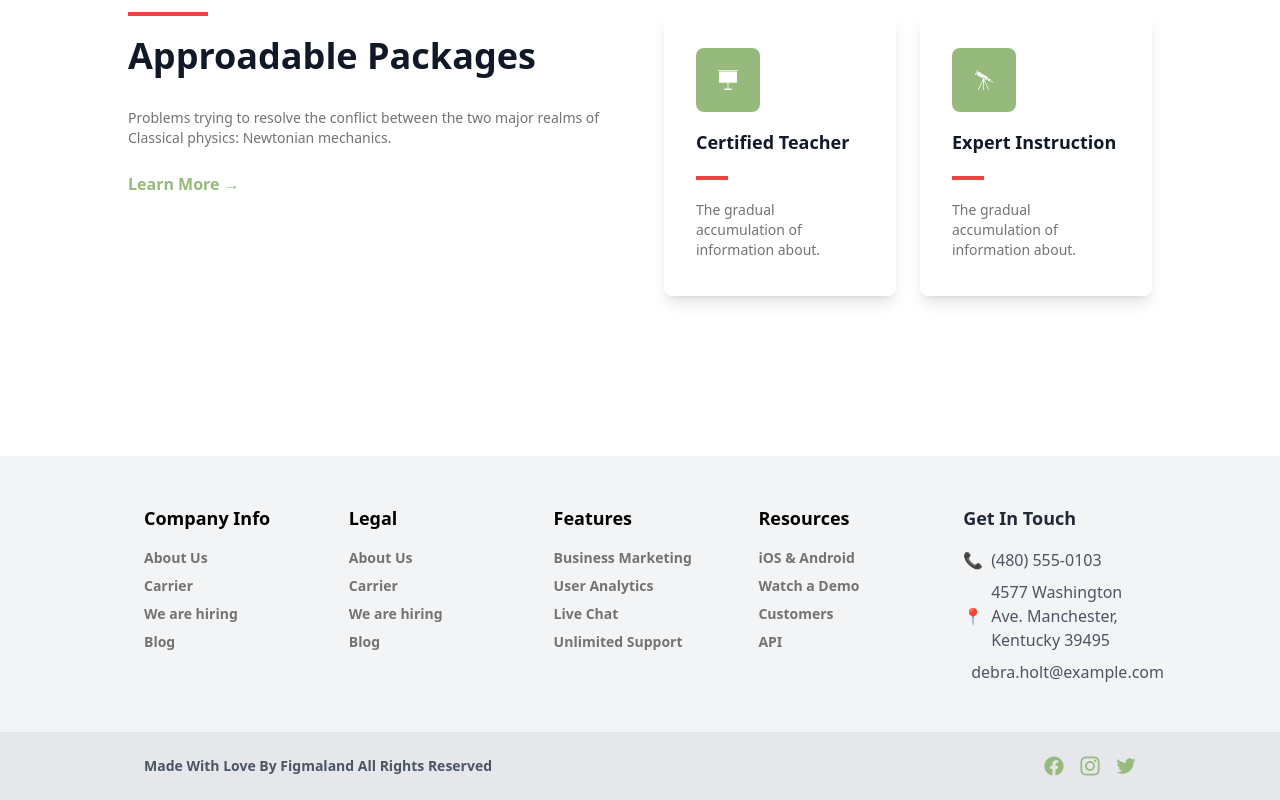
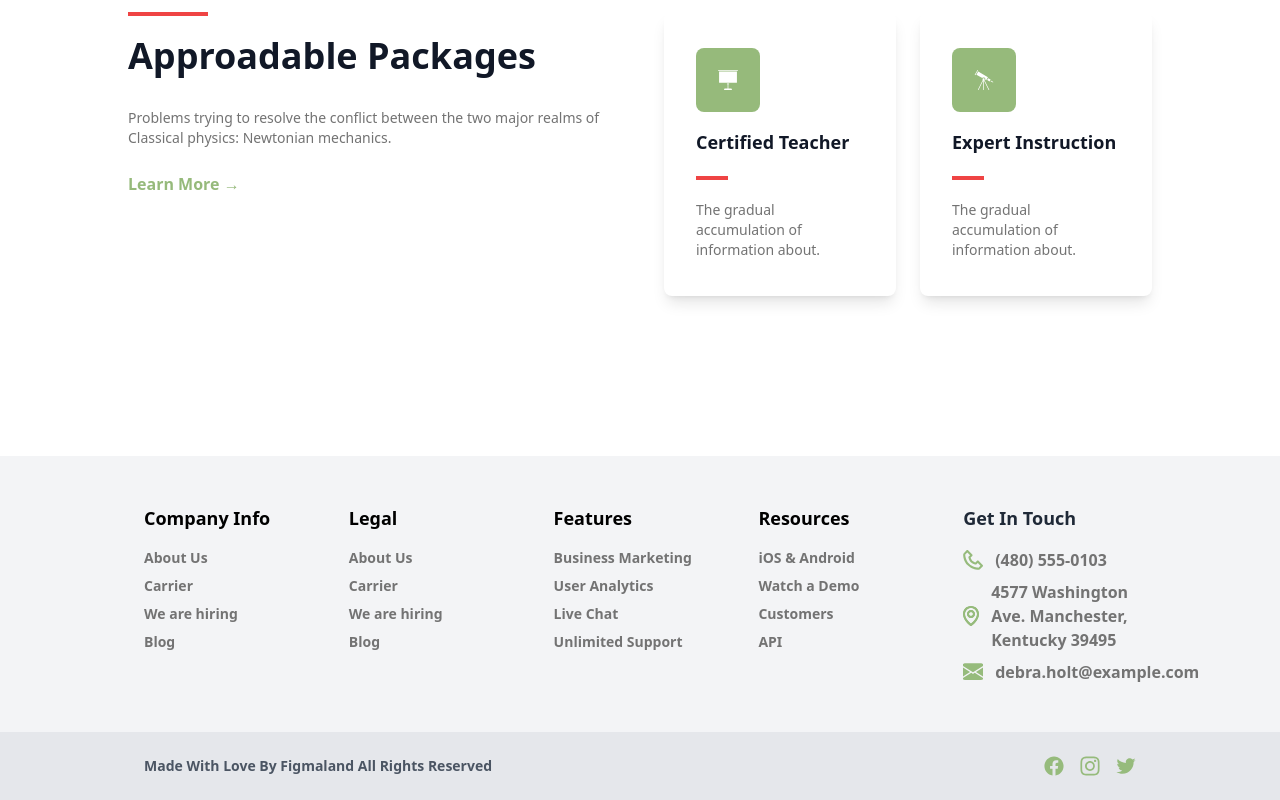
Before and after one commit to kopkaa/designdev, a Vue app: page / in a window 1280 px wide. Shown: the part 956-1756 px from the top of the page. Built offline with nearby package versions, Linux system fonts and the light colour scheme.

Commit message:
Footer done

```diff
--- a/src/components/layout/MainFooter.vue
+++ b/src/components/layout/MainFooter.vue
@@ -3,7 +3,6 @@
     <div
       class="container mx-auto grid grid-cols-1 gap-8 px-4 py-12 sm:grid-cols-2 md:grid-cols-3 lg:grid-cols-5 xl:max-w-screen-lg 2xl:max-w-screen-xl"
     >
-      <!-- Dynamic Footer Lists -->
       <FooterList
         title="Company Info"
         :links="[
@@ -40,13 +39,14 @@
           { label: 'API', href: '#' }
         ]"
       />
-      <!-- Get In Touch -->
+
+
       <div>
         <h3 class="mb-4 text-lg font-semibold text-gray-800">Get In Touch</h3>
-        <ul class="space-y-2 text-gray-600">
+        <ul class="space-y-2 text-light-gray font-bold">
           <li>
             <a href="tel:4805550103" class="flex items-center hover:text-gray-800" aria-label="Call us at (480) 555-0103">
-              <span class="mr-2">📞</span> (480) 555-0103
+              <img :src="ContactIcon" alt="Contact icon" class="mr-3 h-5 w-5" loading="lazy" decoding="async" /> (480) 555-0103
             </a>
           </li>
           <li>
@@ -55,7 +55,8 @@
               class="flex items-center hover:text-gray-800"
               aria-label="Our location: 4577 Washington Ave. Manchester, Kentucky 39495"
             >
-              <span class="mr-2">📍</span> 4577 Washington Ave. Manchester, Kentucky 39495
+              <img :src="LocationIcon" alt="Location icon" class="mr-3 h-5 w-5" loading="lazy" decoding="async" />4577 Washington Ave.
+              Manchester, Kentucky 39495
             </a>
           </li>
           <li>
@@ -64,14 +65,14 @@
               class="flex items-center hover:text-gray-800"
               aria-label="Email us at debra.holt@example.com"
             >
-              <span class="mr-2"> <img :src="EmailIcon" alt="Email icon" class="h-5 w-5" loading="lazy" decoding="async" /></span>
+              <img :src="EmailIcon" alt="Email icon" class="mr-3 h-5 w-5" loading="lazy" decoding="async" />
               debra.holt@example.com
             </a>
           </li>
         </ul>
       </div>
     </div>
-    <!-- Footer Bottom -->
+
     <div class="bg-gray-200 py-6">
       <div
         class="container mx-auto flex flex-col items-center justify-between gap-4 px-4 text-center sm:flex-row xl:max-w-screen-lg 2xl:max-w-screen-xl"
```
